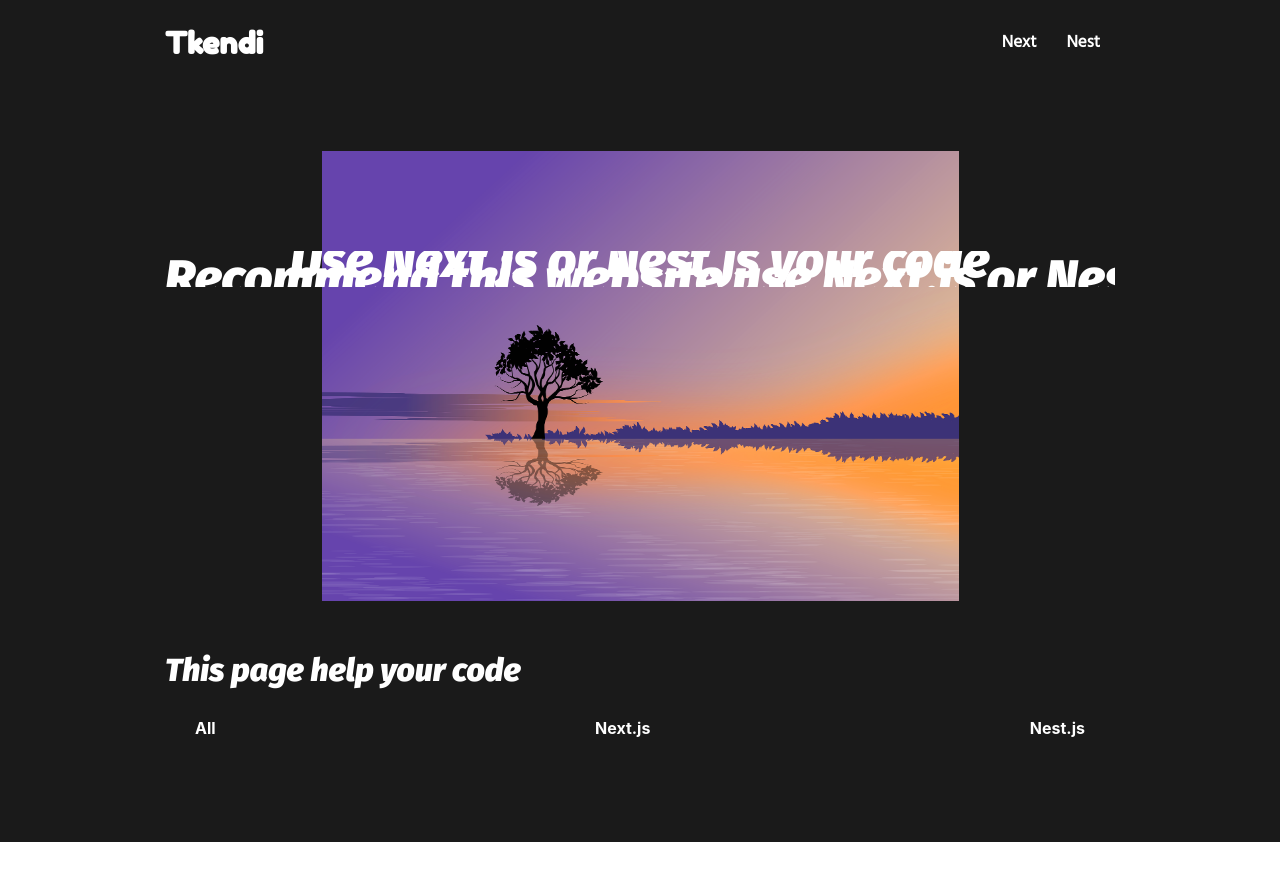
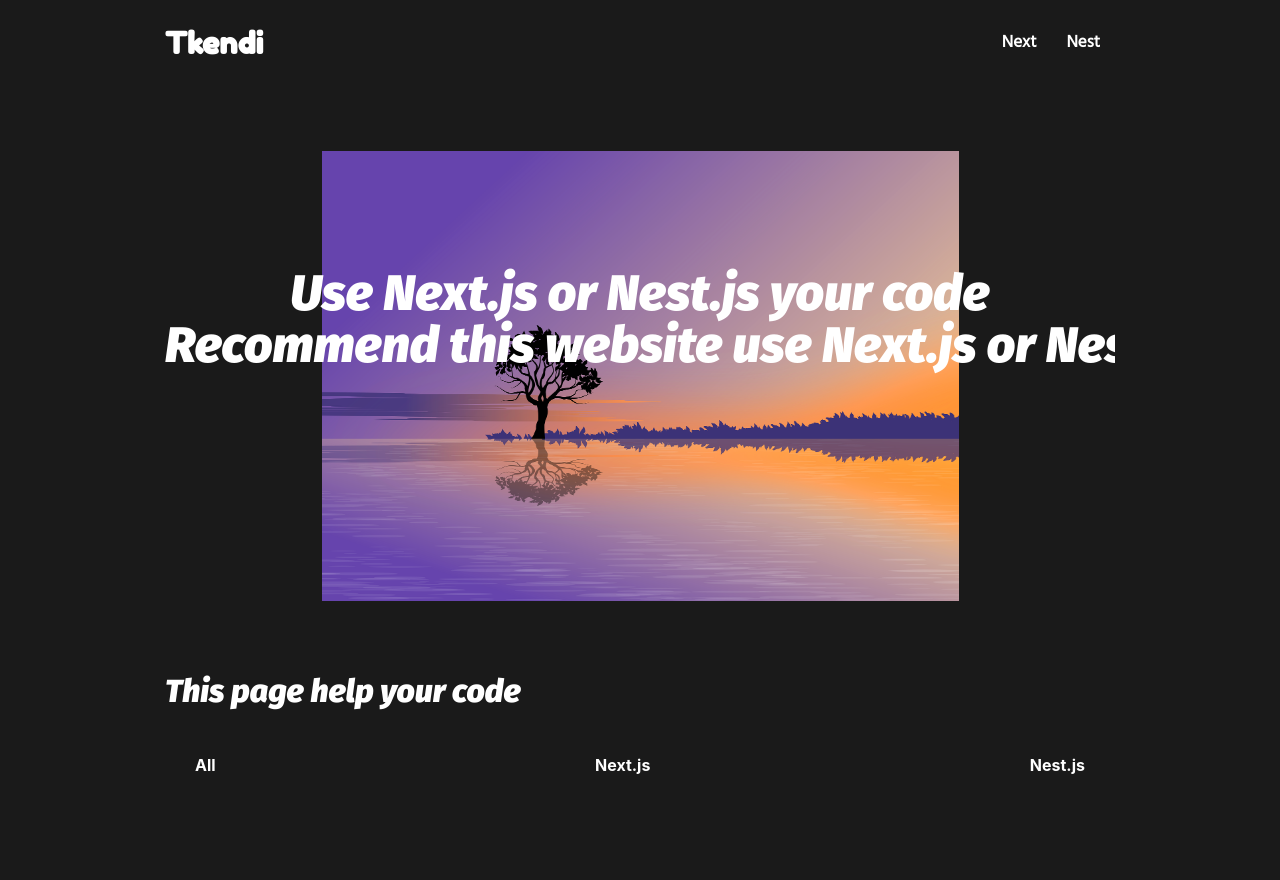
Before and after one commit to tkendi/jjimoham-fancim, a Next.js app: page / in a window 1280 px wide. Shown: the top 880 px of the page. Before the commit the page ends 842 px from the top, so only its background shows below. Built offline with nearby package versions, Linux system fonts and the light colour scheme.

Commit message:
update main container selection part & typo components margin

```diff
--- a/components/Typography/index.tsx
+++ b/components/Typography/index.tsx
@@ -1,7 +1,6 @@
 import styled from "styled-components";
 
 const TypoStyle = {
-  margin: "0px",
   padding: "0px",
   color: "#fff",
   lineHeight: "18px",
--- a/containers/Main/_fragments/BackImgWrap.tsx
+++ b/containers/Main/_fragments/BackImgWrap.tsx
@@ -37,7 +37,7 @@
 `;
 
 const CustomTitle = styled(Title)`
-  font-weight: 700;
+  font-weight: bold;
   font-size: 50px;
   white-space: pre;
 `;
--- a/containers/Main/_fragments/SelectCode.tsx
+++ b/containers/Main/_fragments/SelectCode.tsx
@@ -49,10 +49,14 @@
 
     > p {
       font-weight: bold;
+      transition: all 130ms ease-in-out;
     }
 
     :hover {
-      transform: scale(1.2);
+      transform: scaleY(1.2);
+      > p {
+        color: #0f4c81;
+      }
     }
   }
 `;
```
Also changed, not shown: containers/Main/index.tsx (line endings or trailing spaces).
